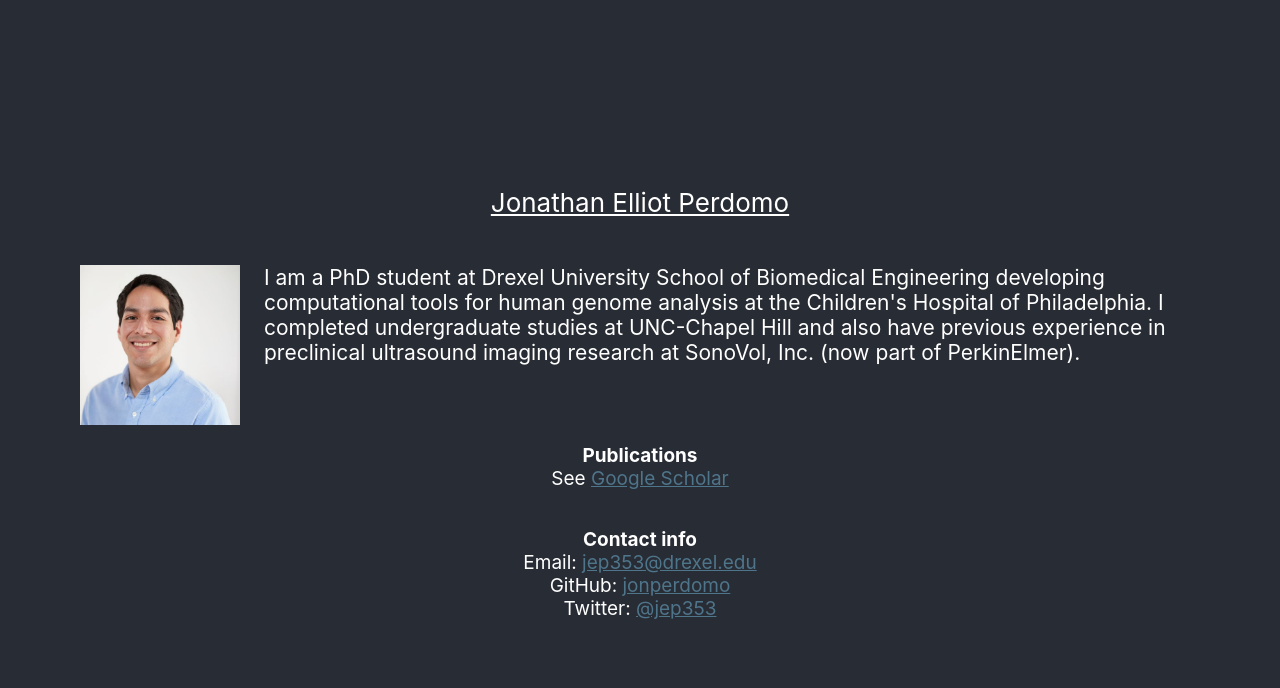
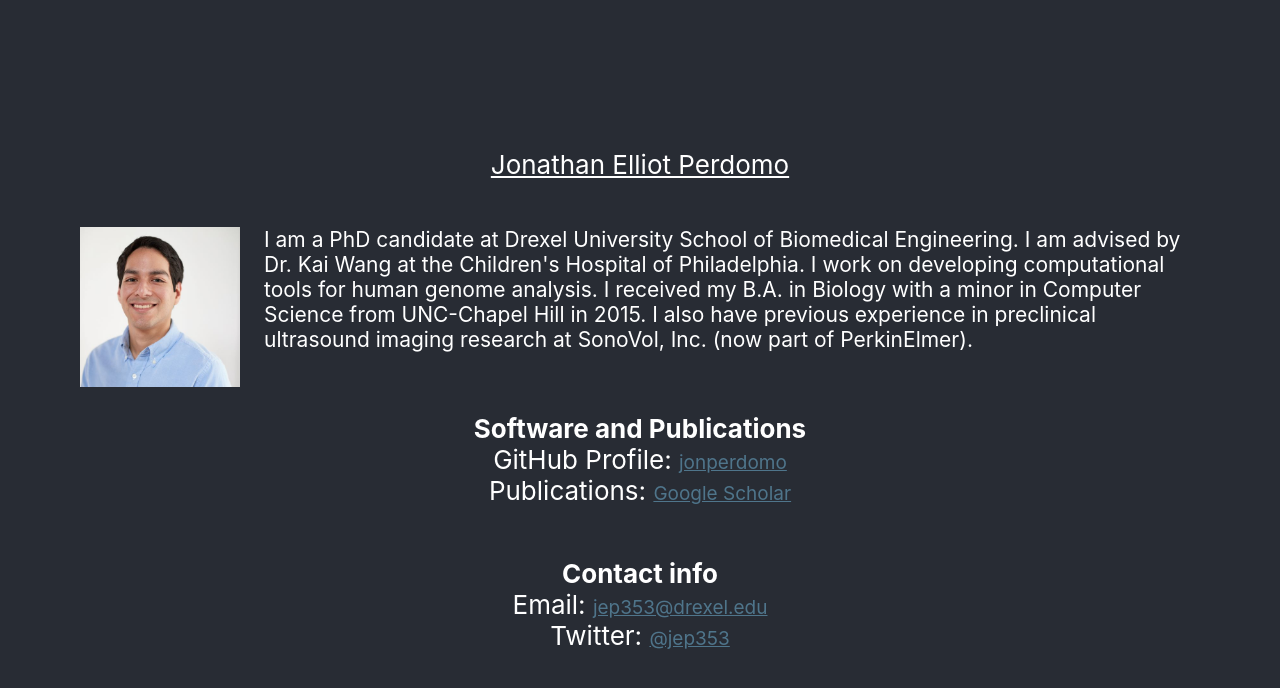
Before and after one commit to jonperdomo/jonperdomo.github.io, a React (Create React App) app: page / in a window 1280 px wide. Shown: the top 688 px of the page. Built offline with nearby package versions, Linux system fonts and the light colour scheme.

Commit message:
Update bio

```diff
--- a/package.json
+++ b/package.json
@@ -14,8 +14,8 @@
     "web-vitals": "^0.2.4"
   },
   "scripts": {
-      "predeploy": "npm run build",
-      "deploy": "gh-pages -b main -d build",
+    "predeploy": "npm run build",
+    "deploy": "gh-pages -b main -d build",
     "start": "react-scripts start",
     "build": "react-scripts build",
     "test": "react-scripts test",
--- a/src/App.js
+++ b/src/App.js
@@ -1,5 +1,8 @@
 import logo from './main.jpg';
 import './App.css';
+
+// Create the about text variable
+var aboutText = "I am a PhD candidate at Drexel University School of Biomedical Engineering. I am advised by Dr. Kai Wang at the Children's Hospital of Philadelphia. I work on developing computational tools for human genome analysis. I received my B.A. in Biology with a minor in Computer Science from UNC-Chapel Hill in 2015. I also have previous experience in preclinical ultrasound imaging research at SonoVol, Inc. (now part of PerkinElmer)."
 
 function App() {
   return (
@@ -11,12 +14,23 @@ function App() {
         <div class="image">
             <p className="About-section">
             <img src={logo} className="App-logo" alt="logo" />
-            I am a PhD student at Drexel University School of Biomedical Engineering developing computational tools for human genome analysis at the Children's Hospital of Philadelphia. I completed undergraduate studies at UNC-Chapel Hill and also have previous experience in preclinical ultrasound imaging research at SonoVol, Inc. (now part of PerkinElmer).
+            {aboutText}
             </p>
         </div>
-        <p className="Contact-info">
-            <b>Publications</b><br/>
-            See <a
+
+        <p className="Personal-info">
+            <b>Software and Publications</b><br/>
+            GitHub Profile: <a
+              className="App-link"
+              href="https://github.com/jonperdomo"
+              target="_blank"
+              rel="noopener noreferrer"
+                >
+              jonperdomo
+            </a>
+            <br/>
+
+            Publications: <a
               className="App-link"
               href="https://scholar.google.com/citations?view_op=list_works&hl=en&user=CJ1ahuoAAAAJ"
               target="_blank"
@@ -26,7 +40,7 @@ function App() {
             </a>
         </p>
 
-        <p className="Contact-info">
+        <p className="Personal-info">
             <b>Contact info</b><br/>
 
             Email: <a
@@ -38,16 +52,6 @@ function App() {
               jep353@drexel.edu
             </a>
             <br/>
-
-            GitHub: <a
-              className="App-link"
-              href="https://github.com/jonperdomo"
-              target="_blank"
-              rel="noopener noreferrer"
-                >
-              jonperdomo
-            </a><br/>
-
 
             Twitter: <a
               className="App-link"
--- a/src/index.js
+++ b/src/index.js
@@ -3,6 +3,10 @@ import ReactDOM from 'react-dom';
 import './index.css';
 import App from './App';
 import reportWebVitals from './reportWebVitals';
+
+// // Read the contents of the about.txt file
+// var fs = require('fs');
+// var aboutText = fs.readFileSync('about.txt', 'utf8');
 
 ReactDOM.render(
   <React.StrictMode>
```
Also changed, not shown: 1 other file (tests, documents, lock files or other folders).
